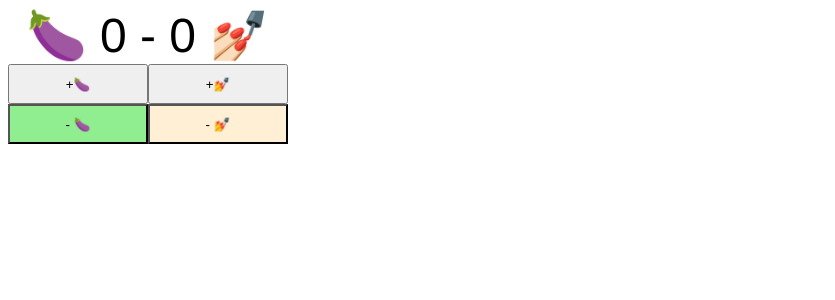
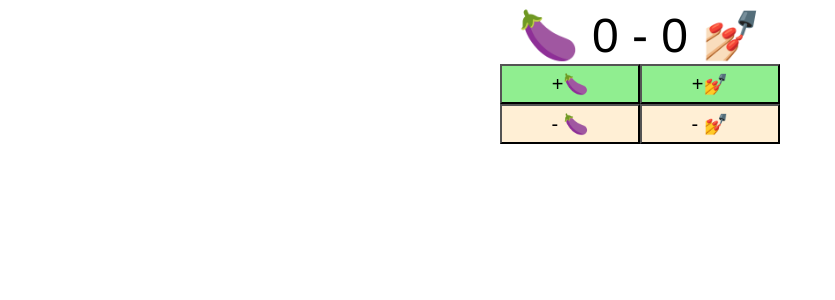
Before and after one commit to merisbahti/scorecounter, a Next.js app: page / in a window 1280 px wide. Shown: the top 300 px of the page, without its empty margins (0-835 px from the left). Built offline with nearby package versions, Linux system fonts and the light colour scheme.

Commit message:
fix styling and stuff

```diff
--- a/components/ScoreKeeper/index.tsx
+++ b/components/ScoreKeeper/index.tsx
@@ -10,6 +10,7 @@ const Index = () => {
       </S.ScoreContainer>
       <S.ButtonContainer>
         <S.ScoreButton
+          variant='green'
           onClick={() =>
             setScore({
               merisScore: score.merisScore + 1,
@@ -20,6 +21,7 @@ const Index = () => {
           +🍆
         </S.ScoreButton>
         <S.ScoreButton
+          variant='green'
           onClick={() =>
             setScore({
               merisScore: score.merisScore,
@@ -32,7 +34,7 @@ const Index = () => {
       </S.ButtonContainer>
       <S.ButtonContainer>
         <S.ScoreButton
-          variant='green'
+          variant='red'
           onClick={() =>
             setScore({
               merisScore: score.merisScore - 1,
--- a/components/ScoreKeeper/styles.ts
+++ b/components/ScoreKeeper/styles.ts
@@ -6,6 +6,7 @@ type ScoreButtonProps = {
 export const ScoreButton = styled.button<ScoreButtonProps>(props => ({
   width: '100%',
   height: 40,
+  fontSize: 20,
   backgroundColor: props.variant === 'green' ? 'lightgreen' : (
     props.variant === 'red' ? 'papayawhip': undefined
   )
@@ -15,6 +16,7 @@ export const BaseContainer = styled.div({
   fontFamily: 'Helvetica Neue',
   fontSize: 48,
   width: 280,
+  margin: 'auto auto',
   display: 'flex',
   flexDirection: 'column'
 })
--- a/utils/useLocalStorage.ts
+++ b/utils/useLocalStorage.ts
@@ -5,7 +5,7 @@ export default function useLocalStorage<T> (
 ): [T, (state: T) => void] {
   const [storedValue, setStoredValue] = useState<T>(() => {
     try {
-      const item = window && window.localStorage && window.localStorage.getItem(key)
+      const item = typeof window !== 'undefined' && window.localStorage && window.localStorage.getItem(key)
       return item ? JSON.parse(item) : initialValue
     } catch (error) {
       console.log(error)
@@ -17,7 +17,7 @@ export default function useLocalStorage<T> (
       const valueToStore =
         value instanceof Function ? value(storedValue) : value
       setStoredValue(valueToStore)
-      window && window.localStorage && window.localStorage.setItem(key, JSON.stringify(valueToStore))
+      typeof window !== 'undefined' && window.localStorage && window.localStorage.setItem(key, JSON.stringify(valueToStore))
     } catch (error) {
       console.log(error)
     }
```
